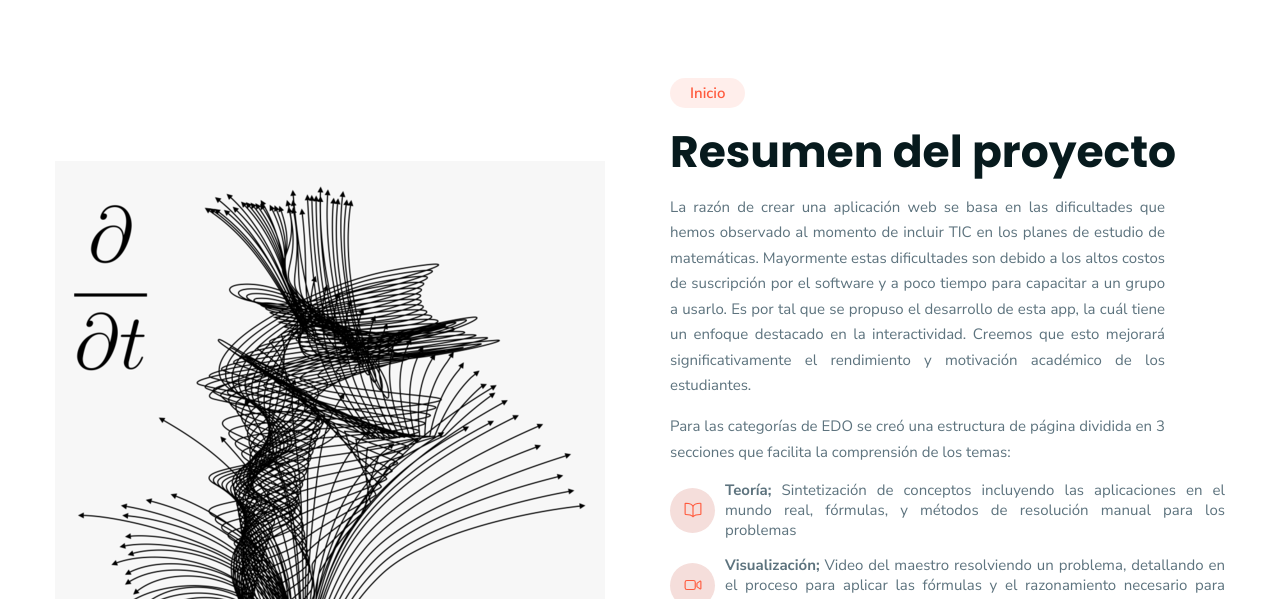
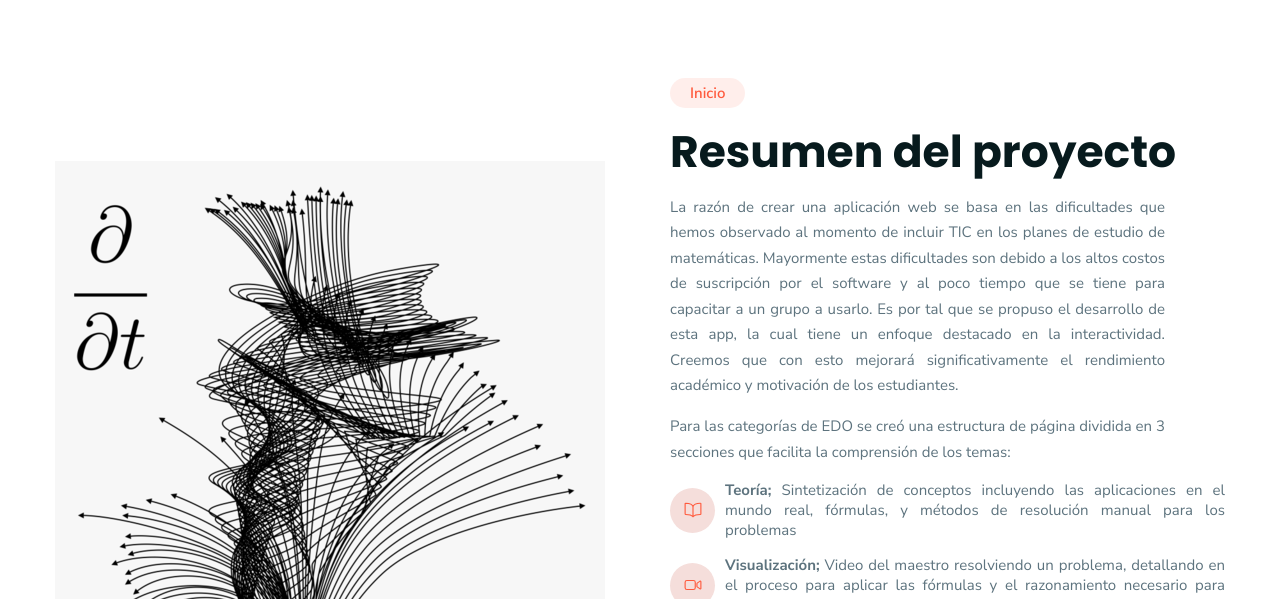
Before and after one commit to Boostrap-Proyects/Ecuaciones-Diferenciales, a plain HTML site: page index.html in a window 1280 px wide. Shown: the part 676-1275 px from the top of the page. Drawn offline with nearby package versions, Linux system fonts and the light colour scheme.

Commit message:
build: apliacion parte Leo - estable3

```diff
--- a/index.html
+++ b/index.html
@@ -214,8 +214,8 @@
 
               <p class="about-text" style="text-align: justify;">
                 La razón de crear una aplicación web se basa en las dificultades que hemos observado al momento de incluir TIC en los planes de estudio de matemáticas.
-                Mayormente estas dificultades son debido a los altos costos de suscripción por el software y a poco tiempo para capacitar a un grupo a usarlo.
-                Es por tal que se propuso el desarrollo de esta app, la cuál tiene un enfoque destacado en la interactividad. Creemos que esto mejorará significativamente el rendimiento y motivación académico de los estudiantes.
+                Mayormente estas dificultades son debido a los altos costos de suscripción por el software y al poco tiempo que se tiene para capacitar a un grupo a usarlo.
+                Es por tal que se propuso el desarrollo de esta app, la cual tiene un enfoque destacado en la interactividad. Creemos que con esto mejorará significativamente el rendimiento académico y motivación de los estudiantes.
 
                 <p class="about-text" style="margin-top:-15px; margin-bottom:15px; text-align: justify;">Para las categorías de EDO se creó una estructura de página dividida en 3 secciones que facilita la comprensión de los temas:</p>
 
```
